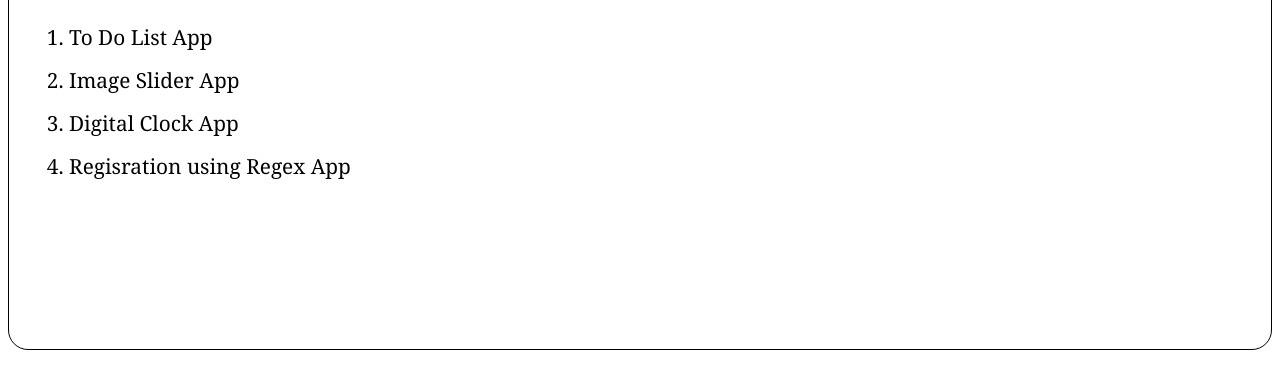
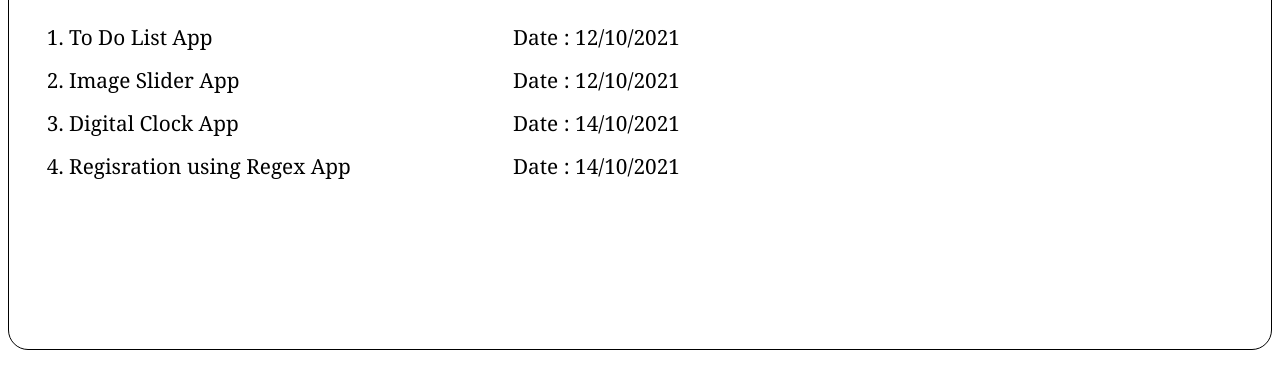
Before and after one commit to hariomdeshpande/Core-Js-Training, a plain HTML site: page index.html in a window 1280 px wide. Shown: the part 100-488 px from the top of the page. Drawn offline with Linux system fonts and the light colour scheme.

Commit message:
Regex assignment completed

```diff
--- a/index.html
+++ b/index.html
@@ -21,8 +21,15 @@
             border-radius: 20px;
             min-height: 50vh;
         }
+        ol{
+            width: 50%;
+        }
         li{
             margin: 15px 0;
+        }
+        li div{
+            display: flex;
+            justify-content: space-between;
         }
     </style>
 </head>
@@ -30,10 +37,10 @@
     <div class="container">
         <h2>Core Js Training Tasks</h2>
         <ol>
-            <li><a href="./assignment-solutions/to-do-list.html">To Do List App</a></li>
-            <li><a href="./assignment-solutions/image-slider.html">Image Slider App</a></li>
-            <li><a href="./assignment-solutions/digital-clock.html">Digital Clock App</a></li>
-            <li><a href="./assignment-solutions/registration.html">Regisration using Regex App</a></li>
+            <li><div><a href="./assignment-solutions/to-do-list.html">To Do List App</a> <span>Date : 12/10/2021</span></div></li>
+            <li><div><a href="./assignment-solutions/image-slider.html">Image Slider App</a> <span>Date : 12/10/2021</span> </div></li>
+            <li><div><a href="./assignment-solutions/digital-clock.html">Digital Clock App</a> <span>Date : 14/10/2021</span></div></li>
+            <li><div><a href="./assignment-solutions/registration.html">Regisration using Regex App</a> <span>Date : 14/10/2021</span></div></li>
         </ol>
     </div>
 
```
